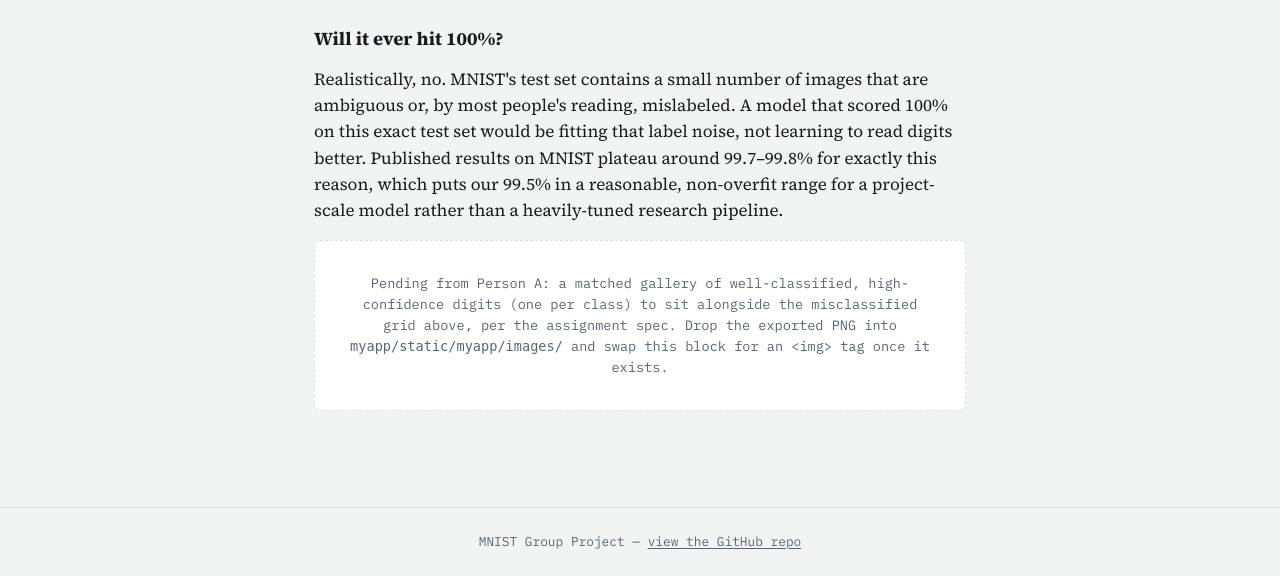
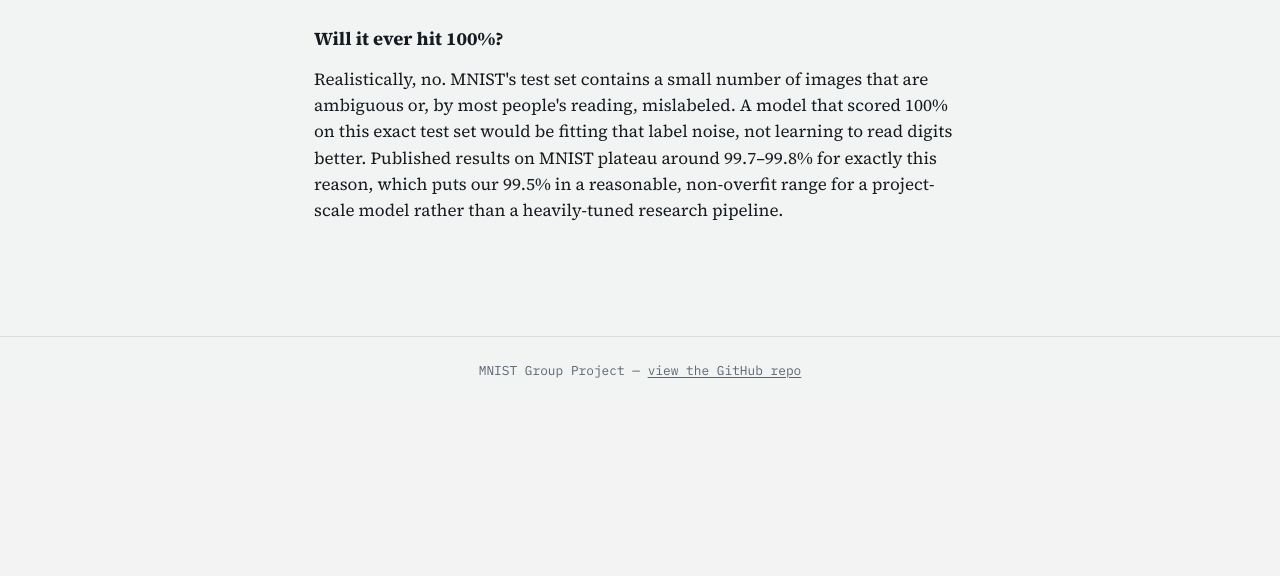
Before and after one commit to mattgiam/optimization-group-project-1, a Django app: page /about/ in a window 1280 px wide. Shown: the part 5327-5903 px from the top of the page. After the commit the page ends 5705 px from the top, so only its background shows below. Run offline with Django 4.2, Linux system fonts and the light colour scheme; the visitor is signed in with stand-in values (Sample User, id 1).

Commit message:
Remove unfinished article placeholder

```diff
--- a/myapp/templates/myapp/about.html
+++ b/myapp/templates/myapp/about.html
@@ -181,9 +181,6 @@
     <h3>Will it ever hit 100%?</h3>
     <p>Realistically, no. MNIST's test set contains a small number of images that are ambiguous or, by most people's reading, mislabeled. A model that scored 100% on this exact test set would be fitting that label noise, not learning to read digits better. Published results on MNIST plateau around 99.7&ndash;99.8% for exactly this reason, which puts our 99.5% in a reasonable, non-overfit range for a project-scale model rather than a heavily-tuned research pipeline.</p>
 
-    <div class="placeholder-block">
-      Pending from Person A: a matched gallery of well-classified, high-confidence digits (one per class) to sit alongside the misclassified grid above, per the assignment spec. Drop the exported PNG into <code>myapp/static/myapp/images/</code> and swap this block for an &lt;img&gt; tag once it exists.
-    </div>
   </div>
 </article>
 {% endblock %}
```
